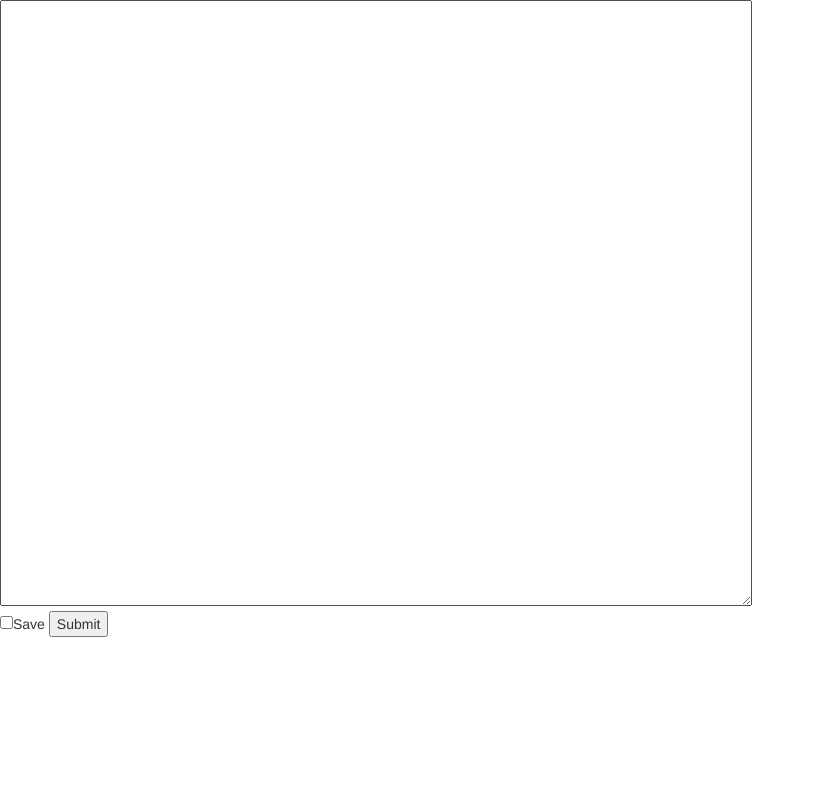
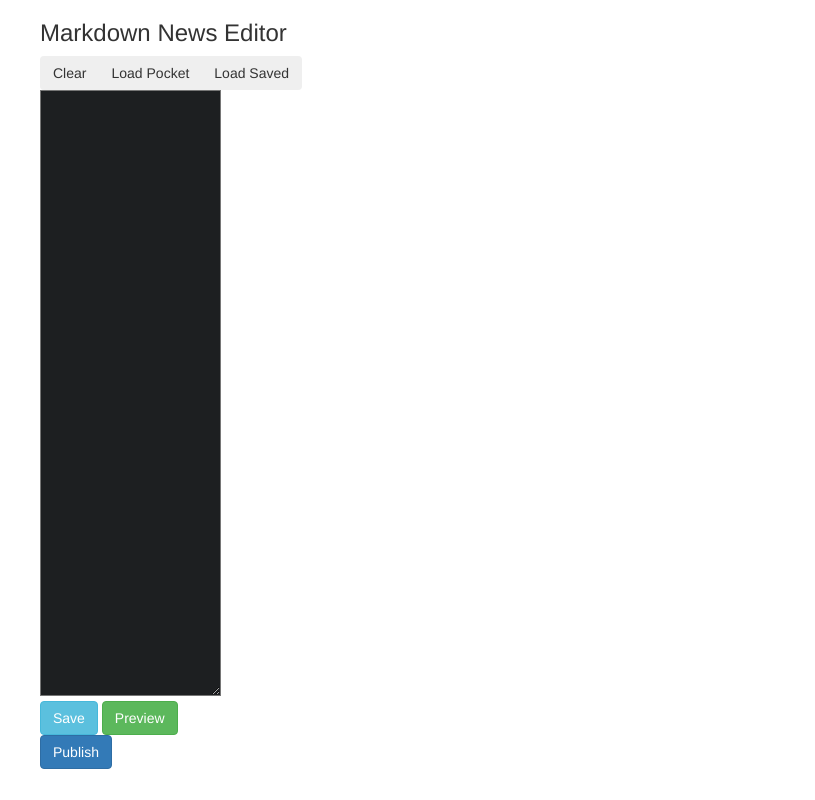
Before and after one commit to jdavidson/technews, a Flask app: page /convert/ in a window 1280 px wide. Shown: the whole page, without its empty margins (0-815 px from the left). Run offline with Flask 2, Linux system fonts and the light colour scheme; some libraries are stand-ins or nearby versions.

Commit message:
Complete reformat of the news entry box

```diff
--- a/templates/enter_news.html
+++ b/templates/enter_news.html
@@ -5,11 +5,37 @@
         <link href="//netdna.bootstrapcdn.com/twitter-bootstrap/2.3.2/css/bootstrap-combined.no-icons.min.css" rel="stylesheet">
     </head>
     <body>
-        <form action="{{ action }}" method="POST" name="news">
-            <textarea name="news_text" rows="30", cols="90">{{ text }}</textarea>
-            <br/>
-            <input type="checkbox" name="save" value="save">Save</input>
-            <input type="submit">
-        </form>
+        <div class="container" style="height: 100%;">
+            <div class="row">
+                <div class="span10 offset1">
+                    <form action="{{ action }}" method="POST" name="news">
+                        <div class="row">
+                            <div class="span6">
+                                <h3>Markdown News Editor</h3></div>
+                            <div class="span3 offset1 btn-group">
+                                <button class="btn" href="{{ action_clear }}">Clear</button>
+                                <button class="btn" href="{{ action_pocket }}">Load Pocket</button>
+                                <button class="btn" href="{{ action_load }}">Load Saved</button>
+                            </div>
+                        </div>
+
+                        <div class="row">
+                            <div class="span10">
+                                <textarea name="news_text" style="background-color: #1d1f21; color: #c5c8c6; font-family: monospaced;" rows=30 class="block span10">{{ text }}</textarea>
+                            </div>
+                        </div>
+
+                        <div class="row">
+                            <div class="span6">
+                                <button class="btn btn-info" type="submit" name="save">Save</button>
+                                <button class="btn btn-success" type="submit" name="preview">Preview</button>
+                                <span class="label label-success">{{ msg_success }}</span><span class="label label-error">{{ msg_error }}</span>
+                            </div>
+                            <div class="span1 offset3"><button class="btn btn-primary" type="submit" name="publish">Publish</button></div>
+                        </div>
+                    </form>
+                </div>
+            </div>
+        </div>
     </body>
 </html>
```
